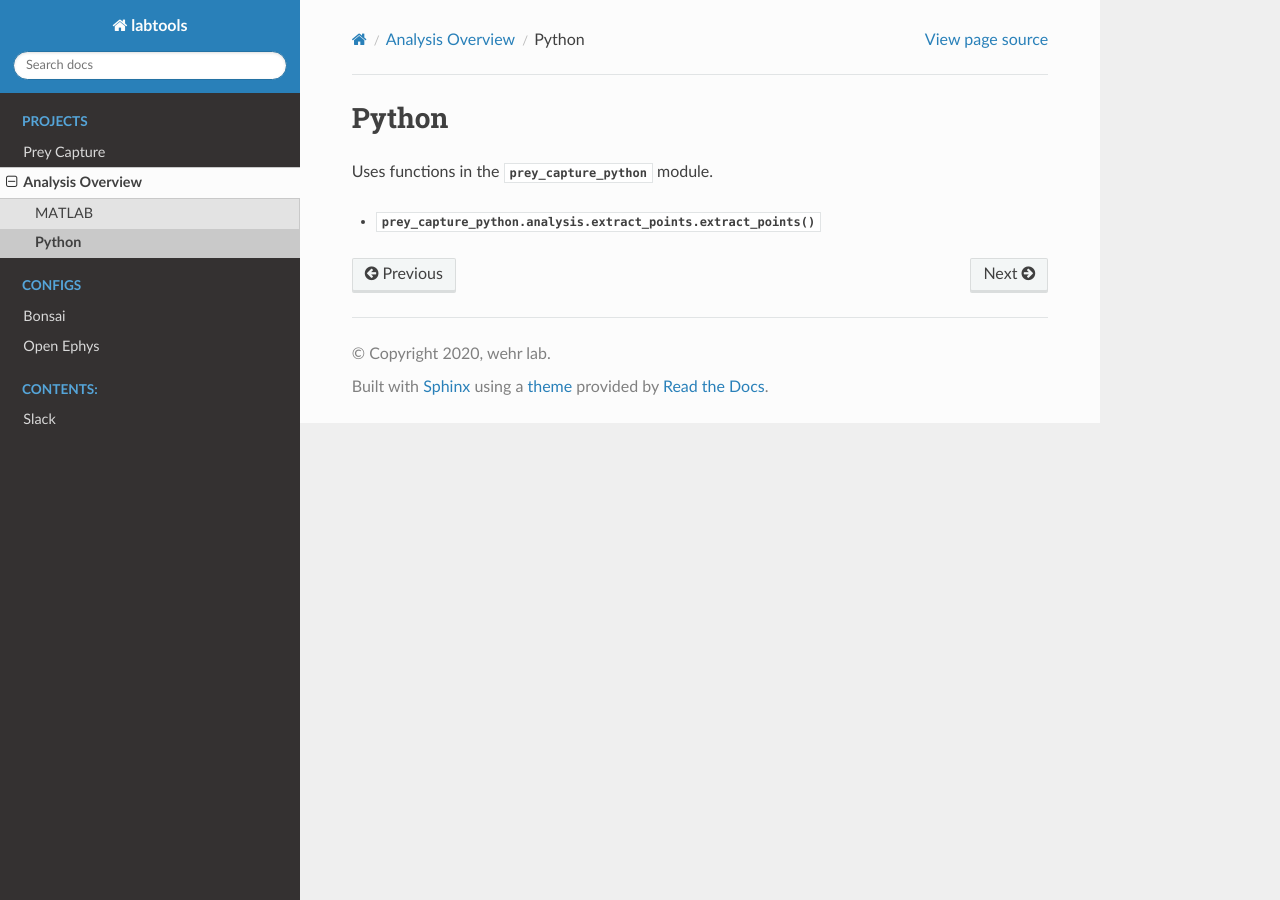
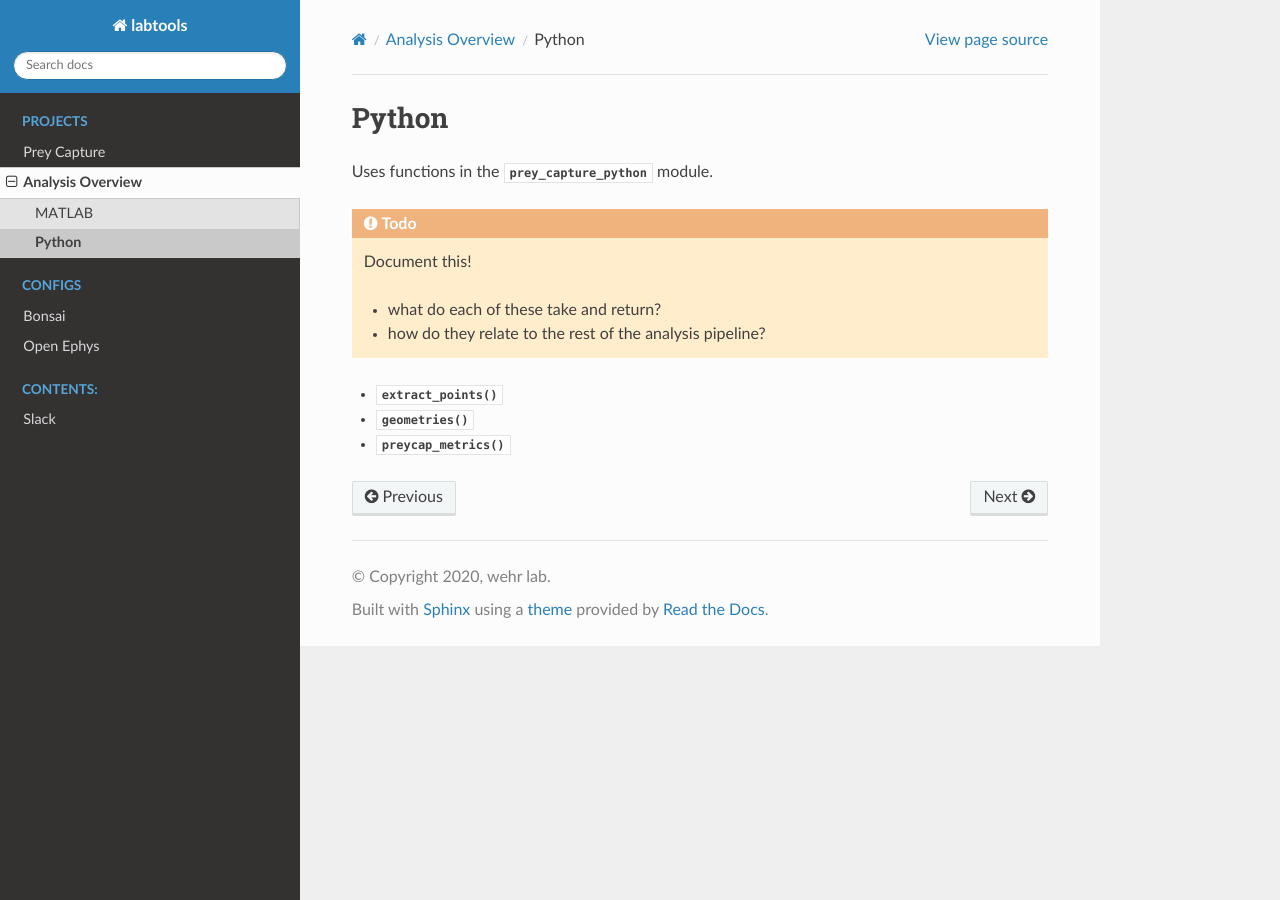
Before and after one commit to wehr-lab/labtools, a Sphinx documentation site: the page built from docs/projects/preycapture/analysis/analysis_python.md, in a window 1280 px wide. Built offline with Sphinx 7.4.7 and the Read the Docs theme 2.0.0, drawn with Linux system fonts in a browser that asks for light colours.

Commit message:
example intersphinx, add graphviz and overview

````diff
--- a/docs/projects/preycapture/analysis/analysis_python.md
+++ b/docs/projects/preycapture/analysis/analysis_python.md
@@ -2,4 +2,13 @@
 
 Uses functions in the {mod}`prey_capture_python` module.
 
-* {func}`prey_capture_python.analysis.extract_points.extract_points`
+```{todo}
+Document this!
+
+- what do each of these take and return?
+- how do they relate to the rest of the analysis pipeline?
+```
+
+- {func}`~prey_capture_python.analysis.extract_points.extract_points`
+- {func}`~prey_capture_python.analysis.geometries.geometries`
+- {func}`~prey_capture_python.analysis.prey_cap_metrics.preycap_metrics`
````
Also changed, not shown: docs/projects/preycapture/analysis/analysis_matlab.md (+8 -0 lines).
